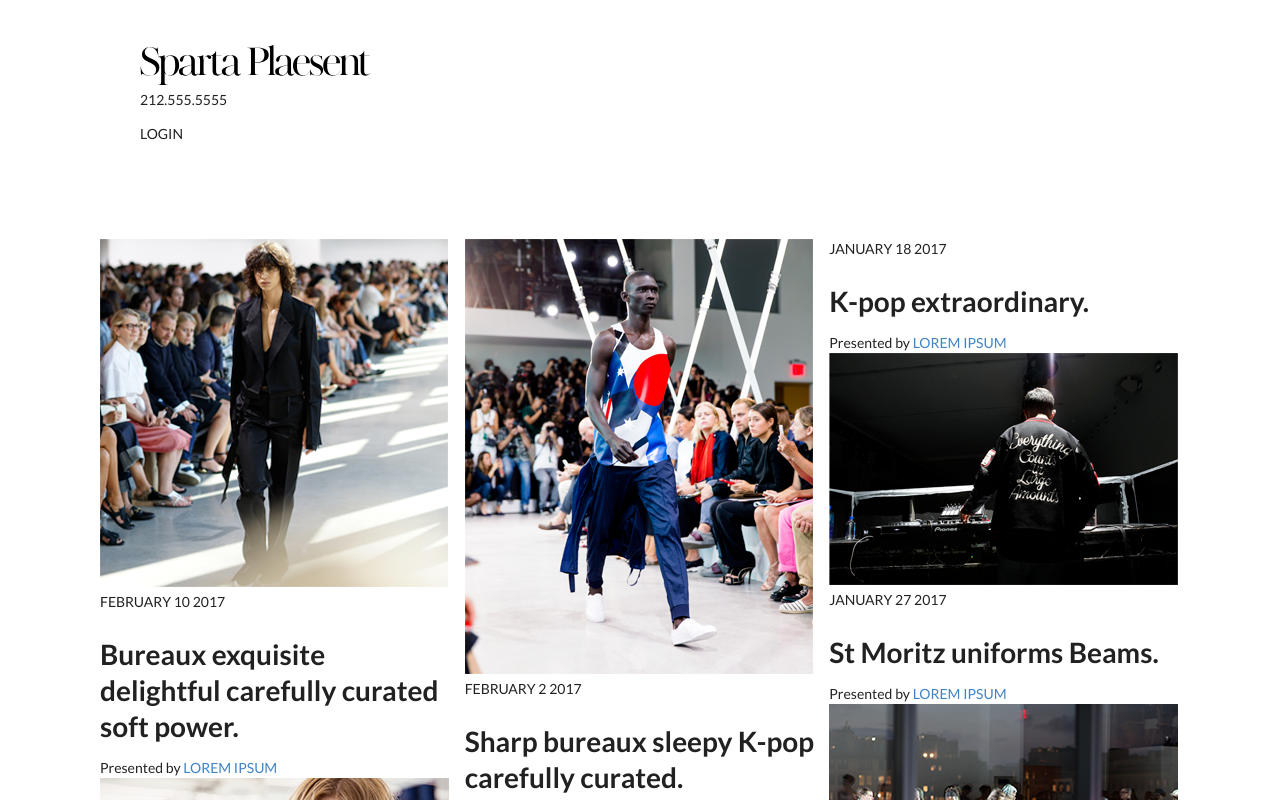
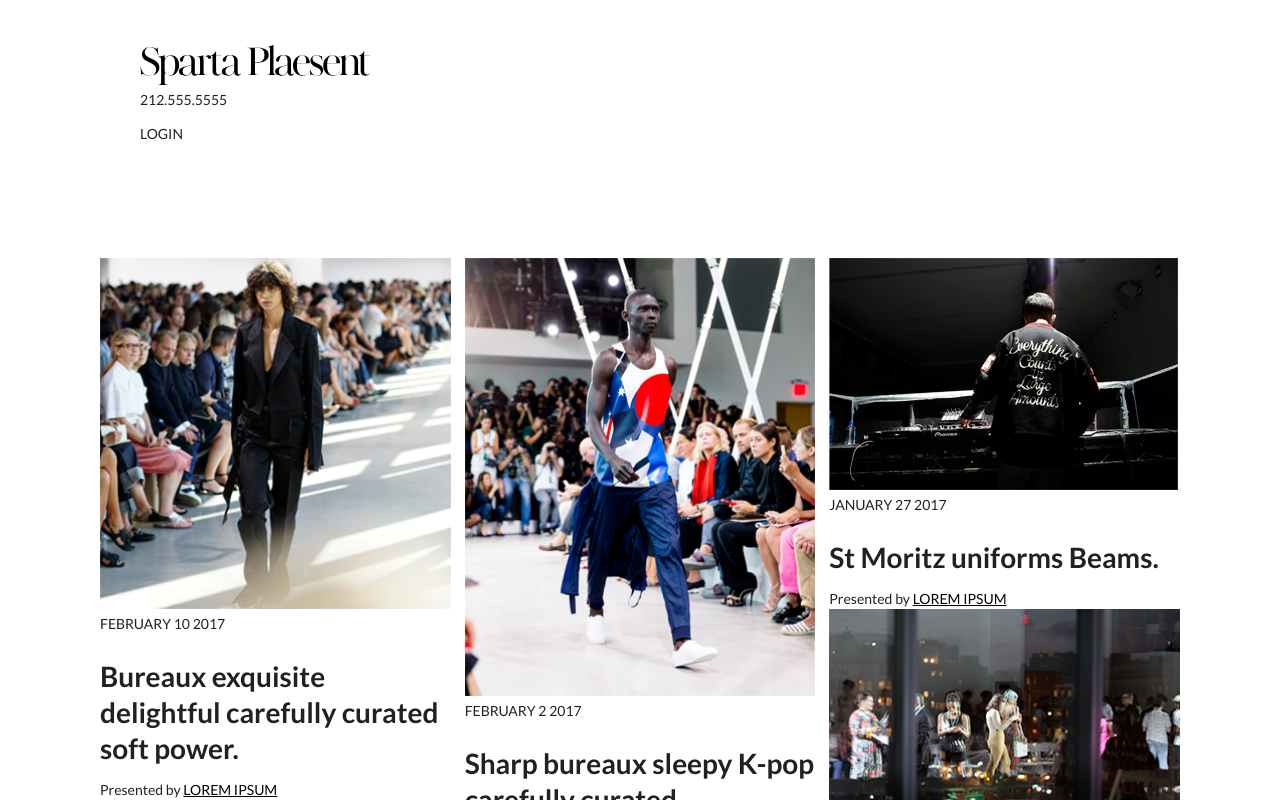
Before and after one commit to linsuri/ideawork, a React (Create React App) app: page / in a window 1280 px wide. Shown: the top 800 px of the page. Built offline with nearby package versions, Linux system fonts and the light colour scheme.

Commit message:
content img width is 100% (img will resize when window's size is changed)

```diff
--- a/src/App.css
+++ b/src/App.css
@@ -1,4 +1,4 @@
-@font-face {
+/* @font-face {
   font-family: 'ACaslonPro';
   font-style: normal;
   font-weight: normal;
@@ -12,10 +12,14 @@
   font-weight: normal;
   src:
     url(fonts/Springville-Regular3.otf) format('otf'),
+} */
+
+@media (min-width: 600px) {
+
 }
 
 .header {
-  padding: 45px 140px;
+  padding: 45px 140px 5%;
   /* font-family: 'Springville'; <-- not working*/
 }
 
@@ -32,7 +36,16 @@
 }
 
 .content {
+  display: inline-block;
+}
 
+.content > img {
+  width: 100%;
+}
+
+.content > p > a {
+  color: black;
+  text-decoration: underline;
 }
 
 .footer {
@@ -52,11 +65,6 @@
   text-align: center;
 }
 
-.App-logo {
-  animation: App-logo-spin infinite 20s linear;
-  height: 40vmin;
-}
-
 .App-header {
   background-color: #282c34;
   min-height: 100vh;
@@ -66,17 +74,4 @@
   justify-content: center;
   font-size: calc(10px + 2vmin);
   color: white;
-}
-
-.App-link {
-  color: #61dafb;
-}
-
-@keyframes App-logo-spin {
-  from {
-    transform: rotate(0deg);
-  }
-  to {
-    transform: rotate(360deg);
-  }
 } */
```
